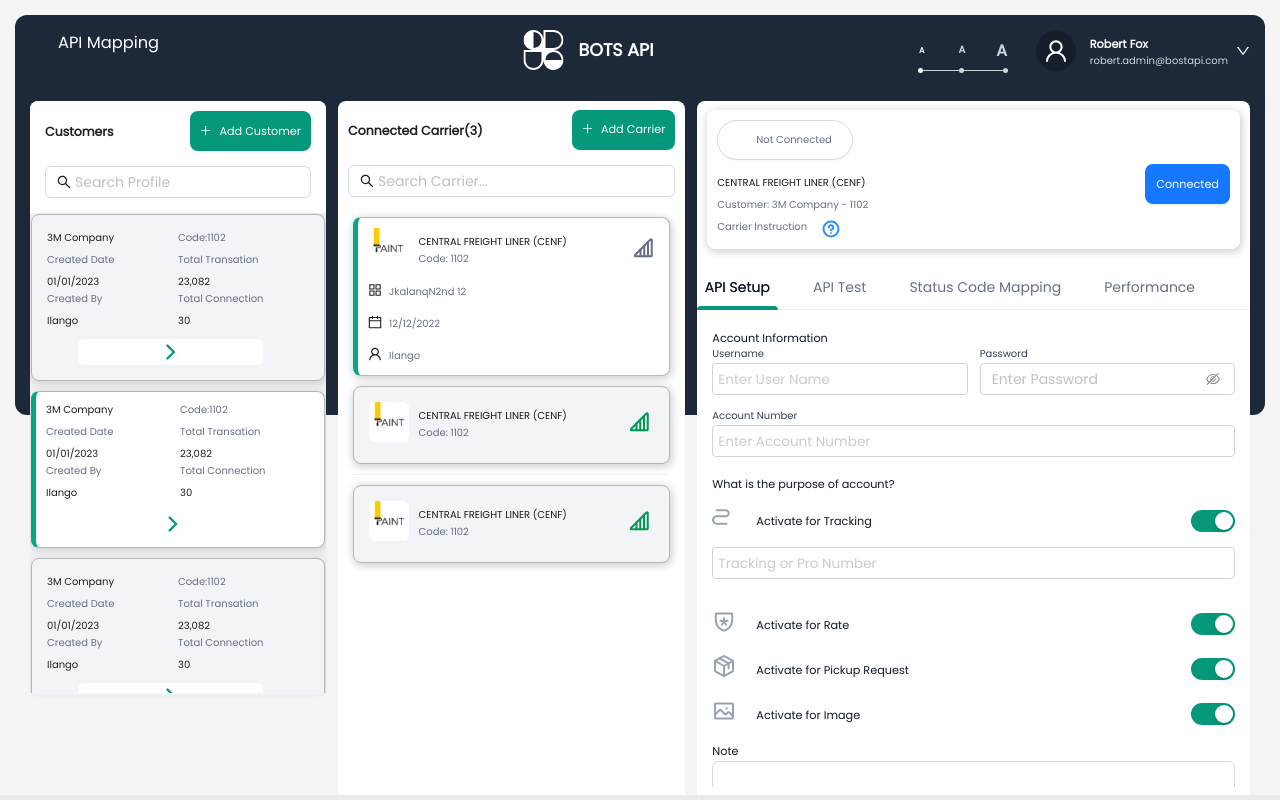
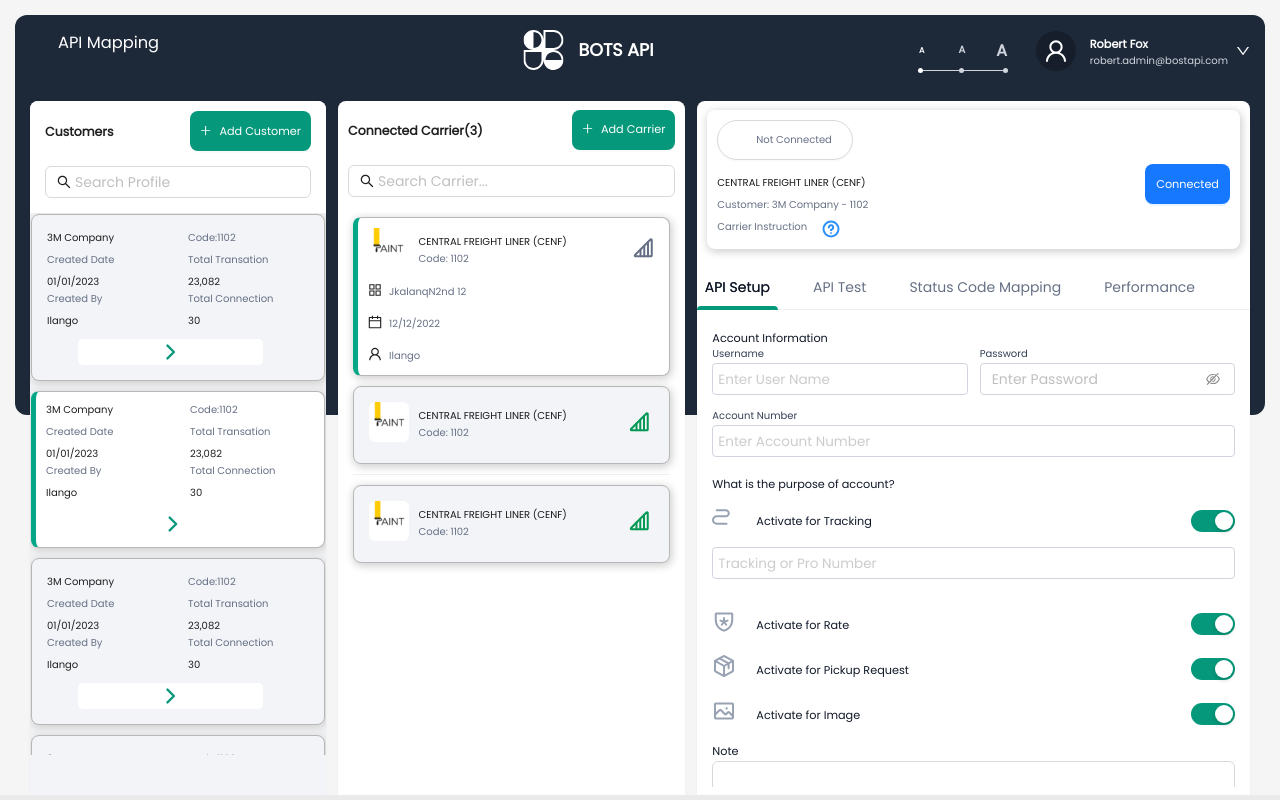
Before and after one commit to ursenthilmca/botsapi-1, a React (Create React App) app: page / in a window 1280 px wide. Built offline with nearby package versions, Linux system fonts and the light colour scheme; some icons are missing.

Commit message:
card height change

```diff
--- a/src/modules/customer-setup/customer-setup.js
+++ b/src/modules/customer-setup/customer-setup.js
@@ -181,12 +181,9 @@ function CustomerSetup(props) {
         <Col sm={24} lg={show === true ? 6 : 7} className="custmer-card " style={{ marginLeft: !show ? '-2px' : '' }}>
           <Card
             bordered={false}
-            // style={{
-            //   width: "100%",
-            //   height: "100vh",
-            // }}
+
             className="p-0 cards-container "
-            style={{ backgroundColor: "#f2f4f7 !important, border:none" }}
+            style={{ backgroundColor: "#f2f4f7 !important", border: "none", height: "100vh", width: "100%" }}
           >
             <div style={{
               backgroundColor: "#FFFFFF", borderRadius: "8px 8px 0 0"
@@ -228,6 +225,8 @@ function CustomerSetup(props) {
               <Col sm={24} >
                 <PerfectScrollbar
                   style={{
+                    height: "auto",
+
                     overflowY: "scroll !important",
                     overflowX: "hidden !important",
                   }}
@@ -236,7 +235,7 @@ function CustomerSetup(props) {
                   {state.customersList.map((obj, index) => (
                     <Row className={`mb-10 ${index == 1 ? 'selected-card' : 'un-selected-card'}`} key={obj.id} >
                       <Col sm={24}>
-                        <Row>
+                        <Row gutter={20}>
                           <Col sm={12} className="text-normal font-normal">
                             3M Company
                           </Col>
@@ -248,7 +247,7 @@ function CustomerSetup(props) {
                           </Col>
                         </Row>
 
-                        <Row className=" inside-wrapper mt-5 " justify={"space-between"}>
+                        <Row className=" inside-wrapper mt-5 " justify={"space-between"} gutter={20}>
                           <Col sm={12}>
                             <FiledCard title={"Created Date"} >
                               <PrimaryLabel
--- a/src/modules/customer-setup/customer-setup.scss
+++ b/src/modules/customer-setup/customer-setup.scss
@@ -52,7 +52,7 @@
     }
 
     .customer-box-scroll{
-      max-height: calc(60vh - 0px);
+      max-height: calc(69vh - 10px);
       padding-bottom: 16px;
     }
   }
```
